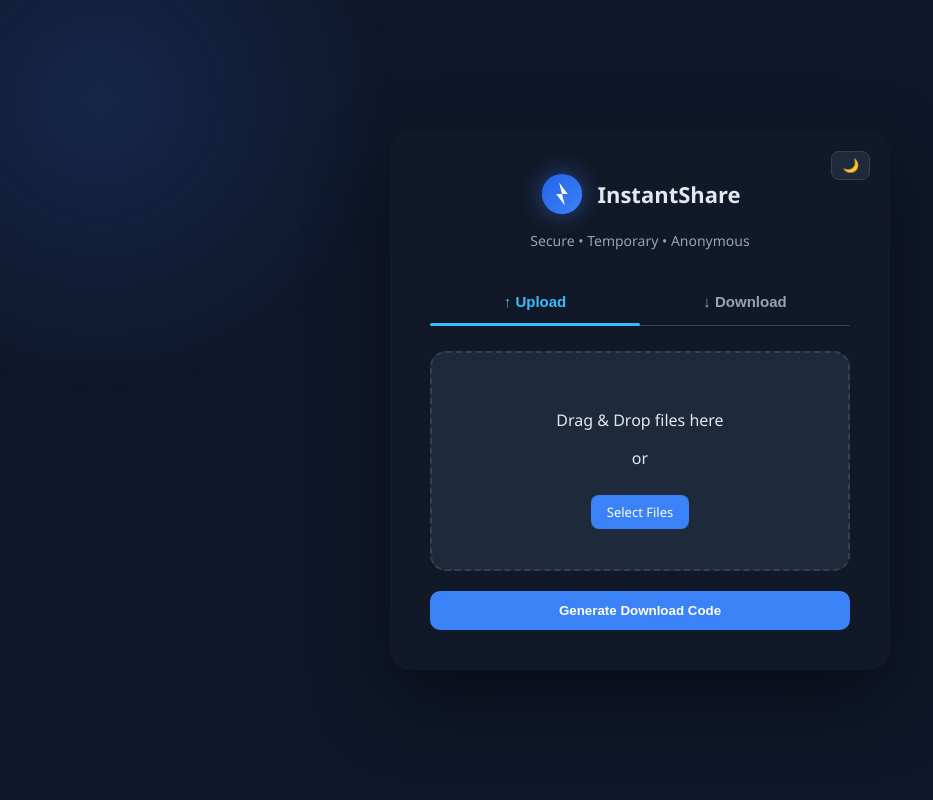
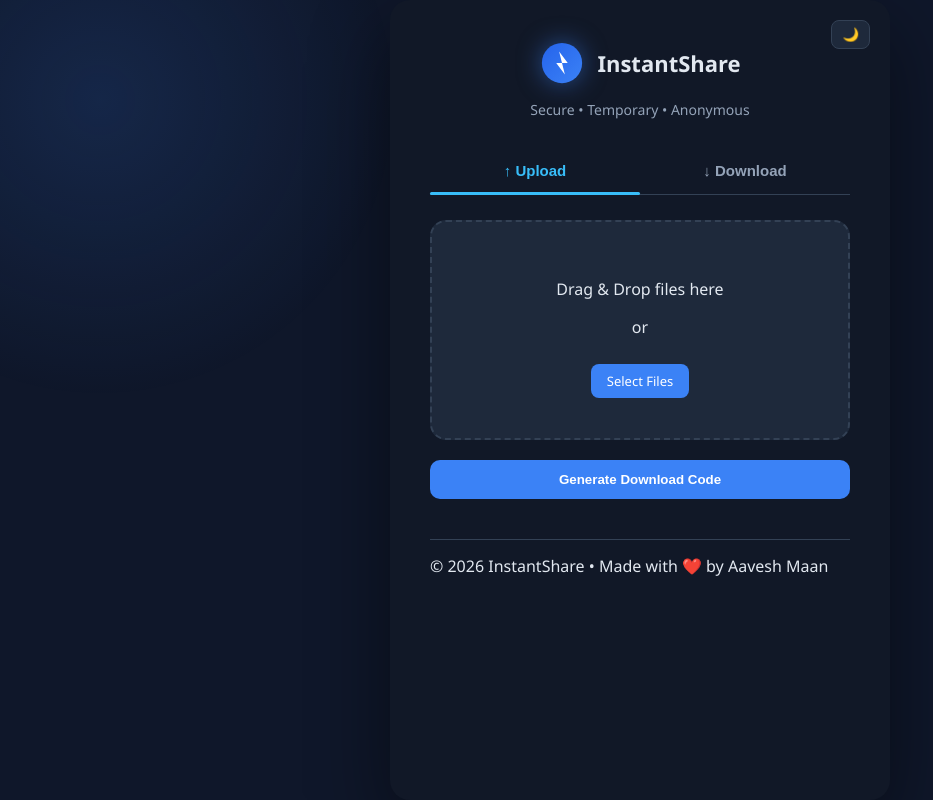
Before and after one commit to aaveshmaan8/instant-share, a Flask app: page / in a window 1280 px wide. Shown: the whole page, without its empty margins (0-933 px from the left). Run offline with Flask 3, Linux system fonts and the light colour scheme.

Commit message:
Final Version

```diff
--- a/static/css/style.css
+++ b/static/css/style.css
@@ -1,4 +1,19 @@
 /* ================= DESIGN SYSTEM ================= */
+
+html,
+body {
+    height: 100%;
+}
+
+body {
+    display: flex;
+    flex-direction: column;
+}
+
+.container {
+    flex: 1;
+}
+
 :root {
     --bg-main: #0f172a;
     --bg-card: #111827;
@@ -54,7 +69,7 @@ body::before {
     left: -200px;
     width: 600px;
     height: 600px;
-    background: radial-gradient(circle, rgba(59,130,246,0.15), transparent 70%);
+    background: radial-gradient(circle, rgba(59, 130, 246, 0.15), transparent 70%);
     z-index: -1;
 }
 
@@ -65,7 +80,7 @@ body::before {
     background: var(--bg-card);
     padding: 40px;
     border-radius: 20px;
-    box-shadow: 0 30px 80px rgba(0,0,0,0.45);
+    box-shadow: 0 30px 80px rgba(0, 0, 0, 0.45);
     position: relative;
 }
 
@@ -80,7 +95,7 @@ body::before {
 
 .logo img {
     width: 46px;
-    filter: drop-shadow(0 0 12px rgba(59,130,246,0.5));
+    filter: drop-shadow(0 0 12px rgba(59, 130, 246, 0.5));
 }
 
 .logo-text {
@@ -158,13 +173,16 @@ body::before {
 input[type="text"],
 input[type="password"] {
     width: 100%;
-    padding: 12px;
-    border-radius: 10px;
+    padding: 14px 15px;
+    border-radius: 12px;
     border: 1px solid var(--border);
     background: var(--bg-input);
     color: var(--text-main);
     font-size: 14px;
+    margin-bottom: 18px;  /* 🔥 spacing fix */
+    transition: 0.2s ease;
 }
+
 
 input:focus {
     outline: none;
@@ -203,7 +221,7 @@ button:hover {
 
 .drop-area.dragover {
     border-color: var(--primary);
-    background: rgba(59,130,246,0.08);
+    background: rgba(59, 130, 246, 0.08);
 }
 
 .file-label {
@@ -295,7 +313,7 @@ button:hover {
     z-index: 9999;
     min-width: 220px;
     text-align: center;
-    box-shadow: 0 10px 30px rgba(0,0,0,0.35);
+    box-shadow: 0 10px 30px rgba(0, 0, 0, 0.35);
 }
 
 .toast.show {
@@ -329,3 +347,9 @@ button:hover {
         width: 130px;
     }
 }
+
+.footer {
+    margin-top: 40px;
+    padding-top: 15px;
+    border-top: 1px solid var(--border);
+}
--- a/templates/index.html
+++ b/templates/index.html
@@ -1,28 +1,39 @@
 <!DOCTYPE html>
-<html>
+<html lang="en">
+
 <head>
+    <meta charset="UTF-8">
     <title>InstantShare</title>
     <meta name="viewport" content="width=device-width, initial-scale=1.0">
+
+    <!-- Google Font -->
+    <link href="https://fonts.googleapis.com/css2?family=Inter:wght@400;500;600;700&display=swap" rel="stylesheet">
+
+    <!-- Styles -->
     <link rel="stylesheet" href="{{ url_for('static', filename='css/style.css') }}">
+
+    <!-- Favicon -->
+    <link rel="icon" href="{{ url_for('static', filename='logo.svg') }}">
 </head>
+
 <body>
 
-<div class="container">
+    <main class="container">
 
         <!-- Theme Toggle -->
         <div class="theme-toggle">
-        <button id="themeToggle">🌙</button>
+            <button id="themeToggle" aria-label="Toggle Theme">🌙</button>
         </div>
 
         <!-- Logo -->
         <div class="logo">
-        <img src="{{ url_for('static', filename='logo.svg') }}">
+            <img src="{{ url_for('static', filename='logo.svg') }}" alt="InstantShare Logo">
             <span class="logo-text">InstantShare</span>
         </div>
 
         <p class="subtitle">Secure • Temporary • Anonymous</p>
 
-    <!-- ================= TOP TABS ================= -->
+        <!-- ================= TABS ================= -->
         <div class="top-tabs">
             <button id="uploadTab" class="top-tab active" onclick="switchTab('upload')">
                 ↑ Upload
@@ -33,17 +44,18 @@
         </div>
 
         <!-- ================= UPLOAD SECTION ================= -->
-    <div id="upload" class="tab-content active">
+        <section id="upload" class="tab-content active">
 
             <form id="uploadForm">
 
-            <!-- DROP AREA -->
+                <!-- Drop Area -->
                 <div id="dropArea" class="drop-area">
 
                     <!-- Default State -->
                     <div id="dropDefault">
-                    <p>Drag & Drop files here</p>
+                        <p class="drop-title">Drag & Drop files here</p>
                         <p class="or-text">or</p>
+
                         <label class="file-label">
                             Select Files
                             <input type="file" name="file" id="fileInput" multiple hidden>
@@ -62,42 +74,54 @@
                     <div id="progressBar" class="progress-bar"></div>
                 </div>
 
-            <button type="submit">Generate Download Code</button>
+                <button type="submit" class="primary-btn">
+                    Generate Download Code
+                </button>
 
             </form>
 
             <!-- ================= RESULT BOX ================= -->
             <div id="resultBox" class="success-box hidden">
 
-            <!-- Code will be injected by JS -->
                 <div id="generatedCode"></div>
 
                 <div id="fileCount" class="file-count"></div>
 
                 <img id="qrImage" alt="QR Code">
 
-            <p>Expires in <span id="countdown">05:00</span></p>
+                <p class="expiry-text">
+                    Expires in <span id="countdown">05:00</span>
+                </p>
 
             </div>
 
-    </div>
+        </section>
 
         <!-- ================= DOWNLOAD SECTION ================= -->
-    <div id="download" class="tab-content">
+        <section id="download" class="tab-content">
 
-        <form action="/download" method="POST">
+            <form action="/download" method="POST" class="download-form">
                 <input type="text" name="code" placeholder="Enter 6-digit code" required>
-            <button type="submit">Download File</button>
+                <button type="submit" class="primary-btn">
+                    Download File
+                </button>
             </form>
 
-    </div>
+        </section>
 
-</div>
+        <!-- ================= FOOTER ================= -->
+        <footer class="footer">
+            © {{ 2026 }} InstantShare • Made with ❤️ by <span>Aavesh Maan</span>
+        </footer>
+
+    </main>
 
     <!-- Toast -->
     <div id="toast" class="toast"></div>
 
+    <!-- Script -->
     <script src="{{ url_for('static', filename='js/main.js') }}"></script>
 
 </body>
+
 </html>
```
Also changed, not shown: database.db. Lines whose indentation alone changed are shown as unchanged.
